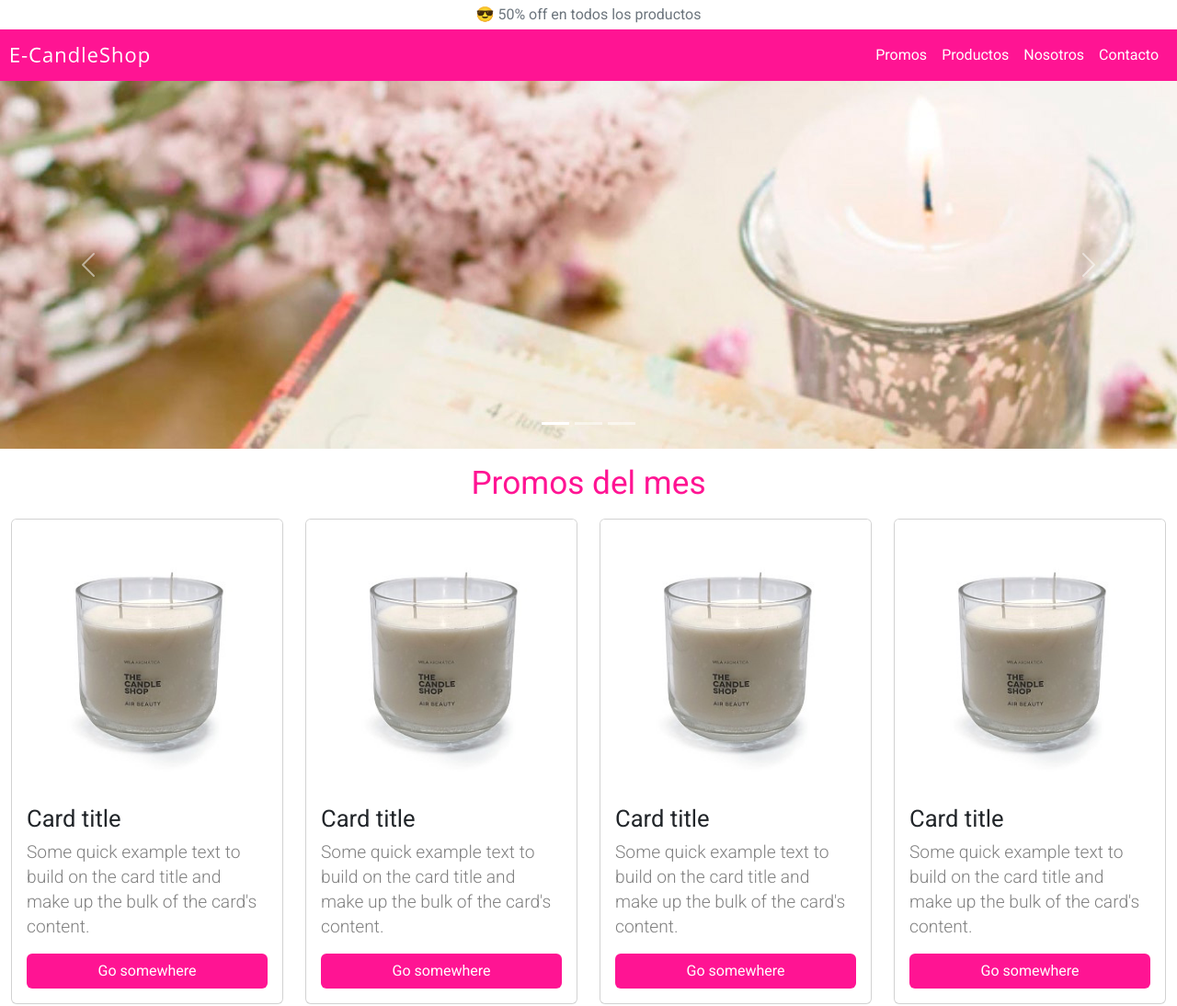
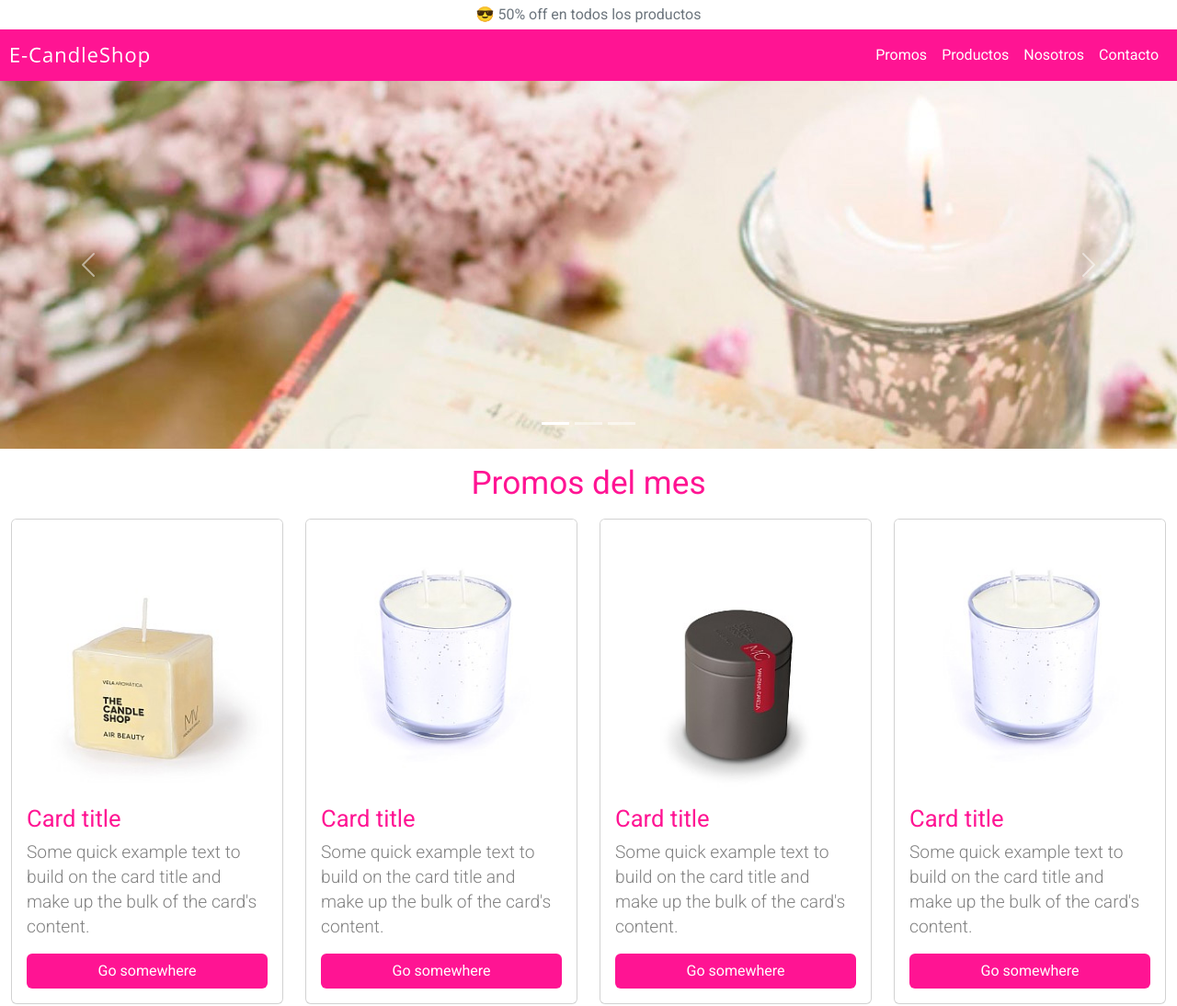
Before and after one commit to Lauritaweb/afterclassGitGithubBs, a plain HTML site: page pages/promos.html in a window 1280 px wide. Shown: the top 1094 px of the page at 92% size. Drawn offline with nearby package versions, Linux system fonts and the light colour scheme.

Commit message:
cambio de rutas de BS a local

```diff
--- a/css/style.css
+++ b/css/style.css
@@ -48,7 +48,8 @@ h1,h2,h3{
 h1,
 h2,
 h3,
-form label{
+form label,
+.card h2{
     color: deeppink;
 }
 
@@ -432,6 +433,7 @@ img[src$=".jpg"]{
     /* color: blue; */
 }
 
+
 /*  inicia responsive */
 @media (width < 1024px){
     .productos figure{
--- a/pages/promos.html
+++ b/pages/promos.html
@@ -5,7 +5,7 @@
     <meta name="viewport" content="width=device-width, initial-scale=1">
     <title>Promos velas</title>
     <!-- link css de BS -->
-    <link href="https://cdn.jsdelivr.net/npm/bootstrap@5.3.0/dist/css/bootstrap.min.css" rel="stylesheet" integrity="sha384-9ndCyUaIbzAi2FUVXJi0CjmCapSmO7SnpJef0486qhLnuZ2cdeRhO02iuK6FUUVM" crossorigin="anonymous">
+    <link rel="stylesheet" href="../css/bootstrap.min.css">
     <!-- mi css -->
     <link rel="stylesheet" href="../css/style.css">
   </head>
@@ -78,7 +78,7 @@
         <section class="row">
             <article class="col-sm-12 col-md-6 col-lg-3 mb-2">
                 <div class="card">
-                    <img src="../img/productos/Max_Citrus.jpg" class="card-img-top w-100" alt="...">
+                    <img src="../img/productos/Cubito_Citrus.jpg" class="card-img-top w-100" alt="...">
                     <div class="card-body">
                       <h2 class="card-title">Card title</h2>
                       <p class="card-text">Some quick example text to build on the card title and make up the bulk of the card's content.</p>
@@ -89,7 +89,7 @@
             <!-- card I -->
             <article class="col-sm-12 col-md-6 col-lg-3 mb-2">
                 <div class="card">
-                    <img src="../img/productos/Max_Citrus.jpg" class="card-img-top w-100" alt="...">
+                    <img src="../img/productos/Glow_Silver_XL.jpg" class="card-img-top w-100" alt="...">
                     <div class="card-body">
                       <h2 class="card-title">Card title</h2>
                       <p class="card-text">Some quick example text to build on the card title and make up the bulk of the card's content.</p>
@@ -100,7 +100,7 @@
             <!-- card II -->
             <article class="col-sm-12 col-md-6 col-lg-3 mb-2">
                 <div class="card">
-                    <img src="../img/productos/Max_Citrus.jpg" class="card-img-top w-100" alt="...">
+                    <img src="../img/productos/Tin_Canela.jpg" class="card-img-top w-100" alt="...">
                     <div class="card-body">
                       <h2 class="card-title">Card title</h2>
                       <p class="card-text">Some quick example text to build on the card title and make up the bulk of the card's content.</p>
@@ -111,7 +111,7 @@
             <!-- card III -->
             <article class="col-sm-12 col-md-6 col-lg-3 mb-2">
                 <div class="card">
-                    <img src="../img/productos/Max_Citrus.jpg" class="card-img-top w-100" alt="...">
+                    <img src="../img/productos/Glow_Silver_XL.jpg" class="card-img-top w-100" alt="...">
                     <div class="card-body">
                       <h2 class="card-title">Card title</h2>
                       <p class="card-text">Some quick example text to build on the card title and make up the bulk of the card's content.</p>
@@ -193,12 +193,6 @@
         </div>
     </footer>
     <!-- ends footer -->
-
-
-
-
-
-    <!-- script de BS -->
-    <script src="https://cdn.jsdelivr.net/npm/bootstrap@5.3.0/dist/js/bootstrap.bundle.min.js" integrity="sha384-geWF76RCwLtnZ8qwWowPQNguL3RmwHVBC9FhGdlKrxdiJJigb/j/68SIy3Te4Bkz" crossorigin="anonymous"></script>
+    <script src="../js/bootstrap.min.js"></script>
   </body>
 </html>
```
Also changed, not shown: index.html (+0 -1 lines), pages/contacto.html (+8 -14 lines), pages/nosotros.html (+2 -3 lines), pages/velas.html (+3 -3 lines).
